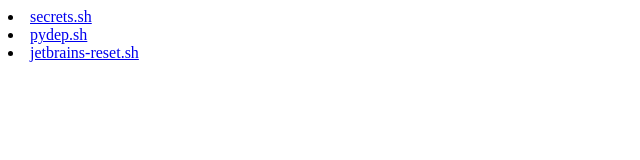
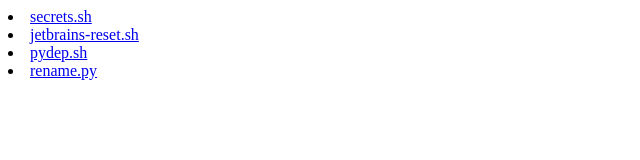
Before and after one commit to kyzima-spb/kyzima-spb.github.io, a plain HTML site: page index.html in a window 1280 px wide. Shown: the whole page, without its empty margins (0-640 px from the left). Drawn offline with Linux system fonts and the light colour scheme.

Commit message:
Update index.html

```diff
--- a/index.html
+++ b/index.html
@@ -5,6 +5,6 @@
 </head>
 
 <body>
-  <li><a href="https://kyzima-spb.github.io/src/docker/secrets.sh">secrets.sh</a></li><li><a href="https://kyzima-spb.github.io/src/bash/pydep.sh">pydep.sh</a></li><li><a href="https://kyzima-spb.github.io/src/bash/jetbrains-reset.sh">jetbrains-reset.sh</a></li>
+  <li><a href="https://kyzima-spb.github.io/src/docker/secrets.sh">secrets.sh</a></li><li><a href="https://kyzima-spb.github.io/src/bash/jetbrains-reset.sh">jetbrains-reset.sh</a></li><li><a href="https://kyzima-spb.github.io/src/bash/pydep.sh">pydep.sh</a></li><li><a href="https://kyzima-spb.github.io/src/rename/rename.py">rename.py</a></li>
 </body>
 </html>
```
